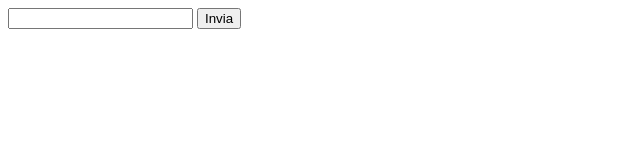
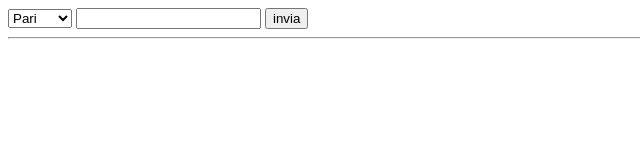
Before and after one commit to FedericoGuadagnoli/js-paliedispari, a plain HTML site: page index.html in a window 1280 px wide. Shown: the whole page, without its empty margins (0-640 px from the left). Drawn offline with Linux system fonts and the light colour scheme.

Commit message:
Exercise 2 preliminary operation

```diff
--- a/index.html
+++ b/index.html
@@ -4,14 +4,27 @@
     <meta charset="UTF-8">
     <meta http-equiv="X-UA-Compatible" content="IE=edge">
     <meta name="viewport" content="width=device-width, initial-scale=1.0">
-    <script defer src="js/esercizio1.js"></script>
-    <!-- <script defer src="js/esercizio2.js"></script> -->
+    <!-- <script defer src="js/esercizio1.js"></script> -->
+    <script defer src="js/esercizio2.js"></script>
     <title>Pali e dispari</title>
 </head>
 <body>
-    <div>
+    <!-- Esercizio 1 -->
+    <!-- <div>
         <input type="text" id="word">
         <button id="button">Invia</button>
+        <p id="message"></p>
+    </div> -->
+
+    <!-- Esercizio 2 -->
+    <div>
+        <select id="select">
+            <option value="pari">Pari</option>
+            <option value="dispari">Dispari</option>
+        </select>
+        <input type="number" id="number">
+        <button id="button">invia</button>
+        <hr>
         <p id="message"></p>
     </div>
 </body>
--- a/js/esercizio2.js
+++ b/js/esercizio2.js
@@ -0,0 +1,14 @@
+                               // Pari e Dispari \\
+
+// L’utente sceglie pari o dispari e inserisce un numero da 1 a 5 tramiite un form.
+// Generiamo un numero random (sempre da 1 a 5) per il computer (usando una funzione).
+// Sommiamo i due numeri
+// Stabiliamo se la somma dei due numeri è pari o dispari (usando una funzione)
+// Dichiariamo chi ha vinto.
+
+
+// Prendo gli elementi dalla pagina
+const select = document.getElementById('pari-dispari');
+const input = document.getElementById('number');
+const button = document.getElementById('button');
+const message = document.getElementById('message');
```
